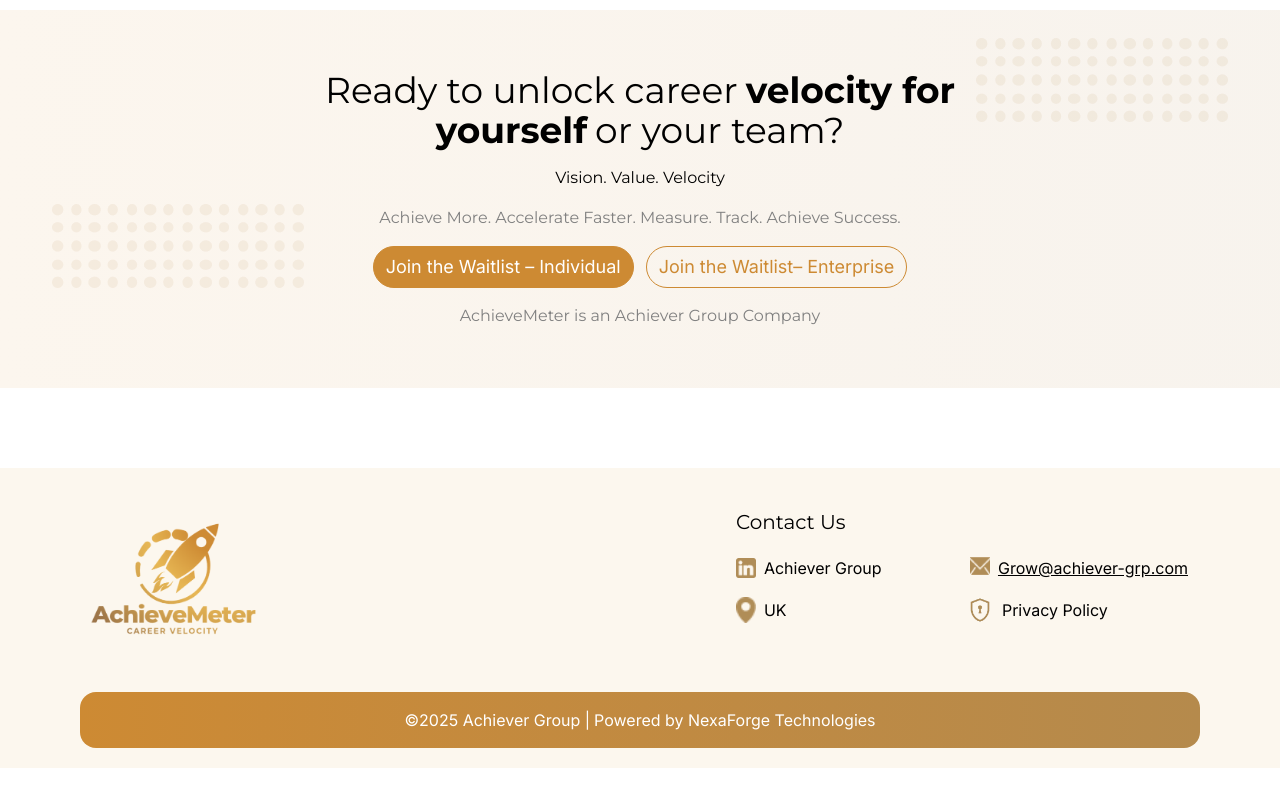
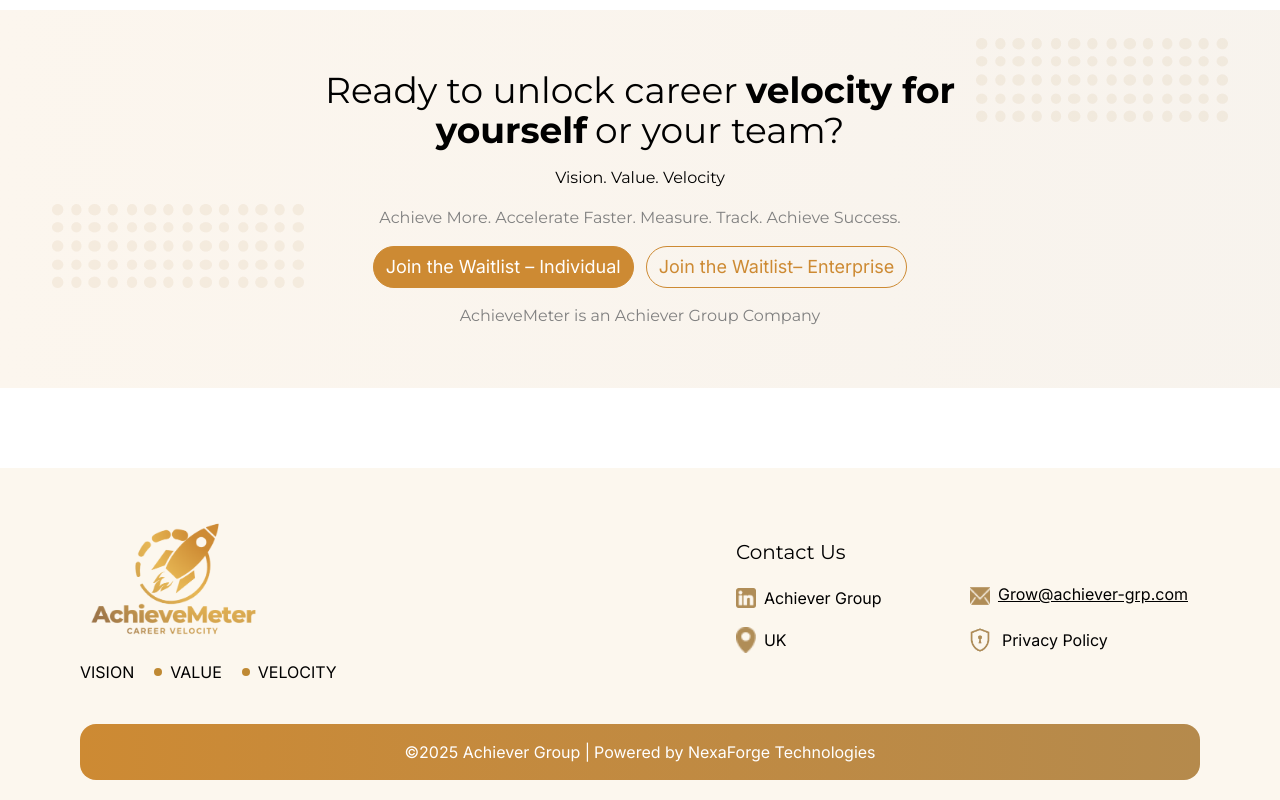
Before and after one commit to NexaForgeTechnologies/Achieve-Meter, a Next.js app: page / in a window 1280 px wide. Shown: the part 5772-6572 px from the top of the page. Before the commit the page ends 6540 px from the top, so only its background shows below. Built offline with nearby package versions, Linux system fonts and the light colour scheme.

Commit message:
Footer Tagline Added: Vision Value Velocity

```diff
--- a/src/containers/Footer.jsx
+++ b/src/containers/Footer.jsx
@@ -5,11 +5,28 @@
         <footer className="w-screen ml-[calc(50%-50vw)] flex flex-col justify-between px-5 sm:px-10 md:px-18 lg:px-20 bg-[#FCF7EE] text-white pb-5">
 
             {/* Top Section */}
-            <section className="flex flex-col md:flex-row md:justify-between items-start py-10 w-full gap-3">
+            <section className="flex flex-col md:flex-row md:justify-between md:items-center py-10 w-full gap-3">
 
                 {/* Left: Logo */}
-                <div className="flex flex-col justify-center items-start gap-y-3 md:gap-y-5">
+                <div className="flex flex-col justify-center items-start pb-5 md:pb-0">
                     <img src="logo-lg.png" alt="Xec Plug Logo" className="w-40 lg:w-47" />
+
+                    <div className="flex items-center gap-x-1 lg:gap-x-3 gap-y-2 mt-2">
+
+                        <span className="flex items-center text-sm md:text-base text-black">
+                            VISION
+                        </span>
+
+                        <span className="flex items-center text-sm md:text-base text-black">
+                            <span className="w-2 h-2 mx-2 bg-[#BF8933] rounded-full"></span>
+                            VALUE
+                        </span>
+
+                        <span className="flex items-center text-sm md:text-base text-black">
+                            <span className="w-2 h-2 mx-2 bg-[#BF8933] rounded-full"></span>
+                            VELOCITY
+                        </span>
+                    </div>
                 </div>
 
                 {/* Right: Contact List */}
@@ -31,7 +48,7 @@
                         <Link href="mailto:Grow@achiever-grp.com">
                             <li className="flex items-start gap-x-2 hover:opacity-80 transition-opacity text-black">
                                 <img src="text.png" alt="Email" className="w-5 h-5" />
-                                <u className="break-all">Grow@achiever-grp.com</u>
+                                <u className="break-all -mt-1">Grow@achiever-grp.com</u>
                             </li>
                         </Link>
 
```
